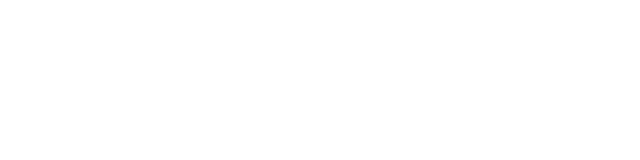
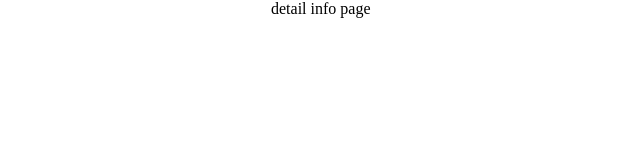
Before and after one commit to muhammadhaekal/pokedex, a React (Create React App) app: page /pokemon/1 in a window 1280 px wide. Shown: the top 160 px of the page, without its empty margins (49-689 px from the left). Built offline with nearby package versions, Linux system fonts and the light colour scheme.

Commit message:
Create Detail Pokemon Page

```diff
--- a/src/App.tsx
+++ b/src/App.tsx
@@ -2,6 +2,7 @@
 import { Route } from "react-router-dom";
 import Homepage from "./pages/Homepage";
 import { createGlobalStyle } from "styled-components";
+import DetailInfoPage from "./pages/DetailInfoPage/DetailInfoPage";
 
 const GlobalStyle = createGlobalStyle`
     body {
@@ -16,6 +17,11 @@
     <>
       <GlobalStyle></GlobalStyle>
       <Route exact path="/" component={Homepage}></Route>
+      <Route
+        exact
+        path="/pokemon/:pokemonName"
+        component={DetailInfoPage}
+      ></Route>
     </>
   );
 };
--- /dev/null
+++ b/src/pages/DetailInfoPage/DetailInfoPage.tsx
@@ -0,0 +1,19 @@
+import * as React from "react";
+import { Wrapper } from "./styled";
+
+export interface DetailInfoPageProps {}
+
+export interface DetailInfoPageState {}
+
+class DetailInfoPage extends React.Component<
+  DetailInfoPageProps,
+  DetailInfoPageState
+> {
+  componentDidMount = () => {};
+
+  render() {
+    return <Wrapper>detail info page</Wrapper>;
+  }
+}
+
+export default DetailInfoPage;
--- /dev/null
+++ b/src/pages/DetailInfoPage/styled.tsx
@@ -0,0 +1,6 @@
+import styled from "styled-components";
+
+export const Wrapper = styled.div`
+  margin: 0 25%;
+  position: relative;
+`;
```
Also changed, not shown: src/pages/Homepage/index.tsx (renamed from src/pages/Homepage.tsx, +7 -7 lines), src/pages/Homepage/styled.tsx (renamed from src/pages/styled.tsx).
